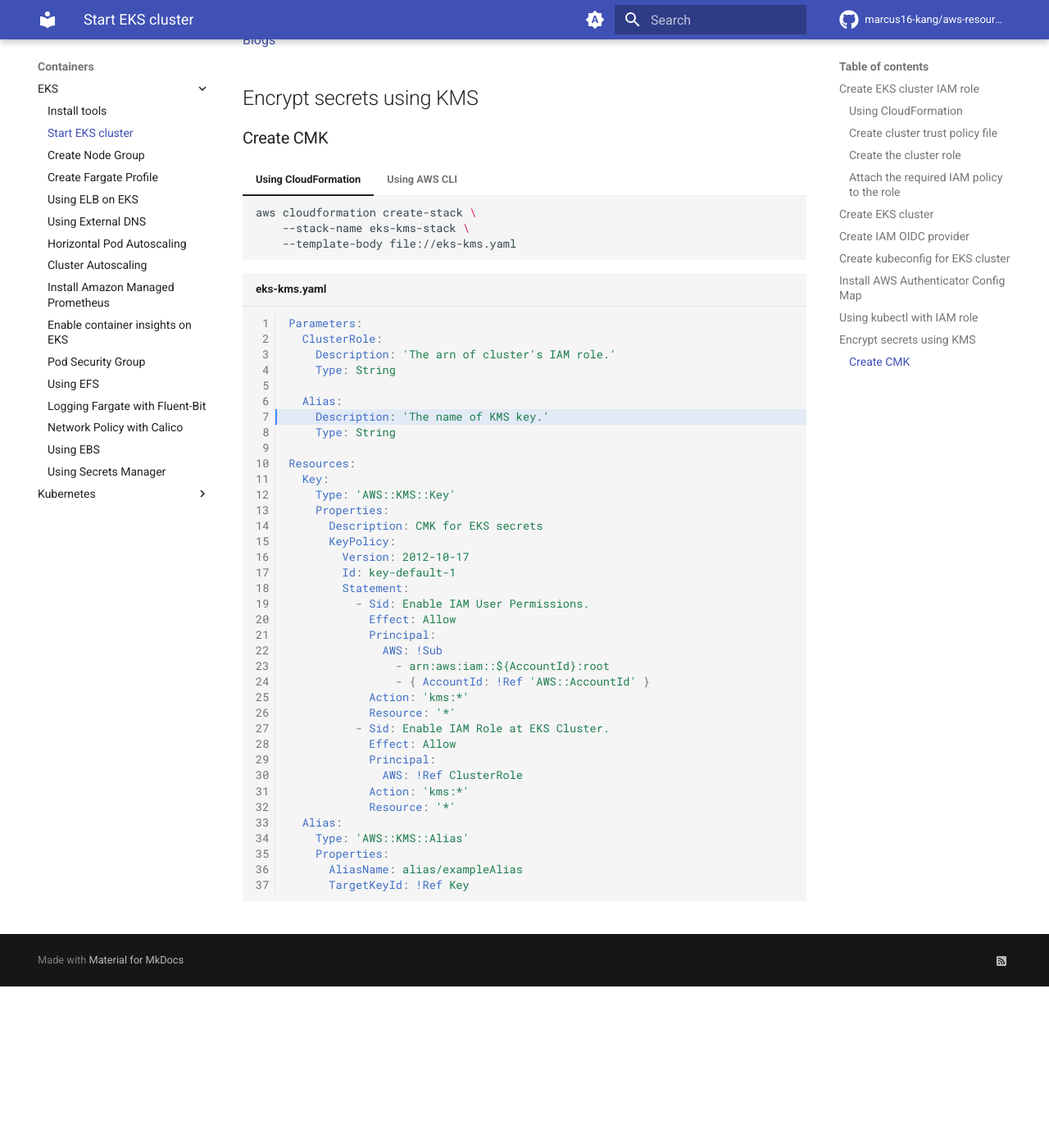
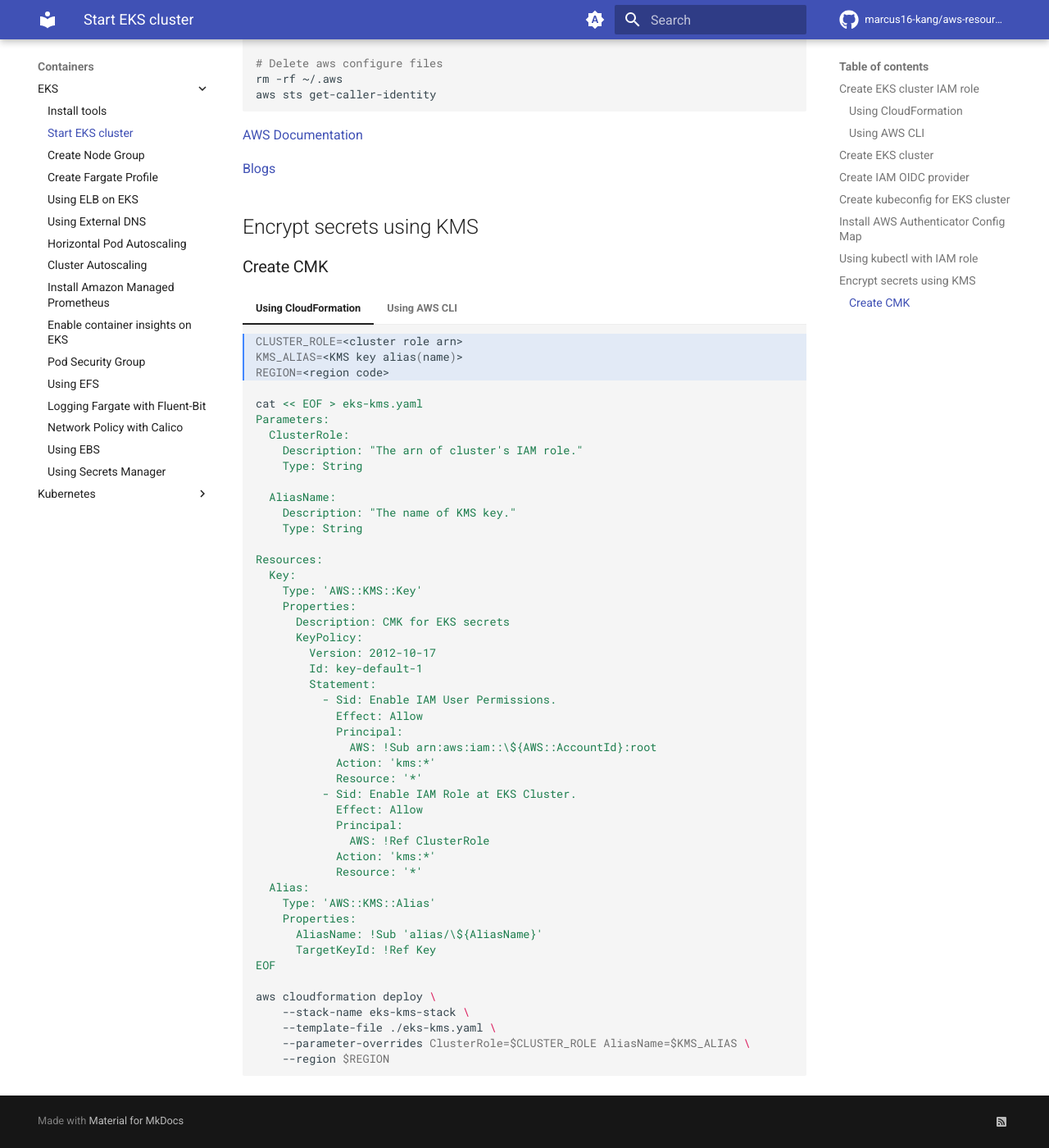
Before and after one commit to dev-sjlee/aws-resources-example, an MkDocs documentation site: the page built from docs/Containers/EKS/02-start-eks-cluster.md, in a window 1280 px wide and 1400 px high, scrolled down 3512 px. Shown: the whole window at 82% size. Built offline with MkDocs 1.6.1 and Material for MkDocs 9.7.7, drawn with Linux system fonts in a browser that asks for light colours; comment, search, counter and statistics services are not loaded; before the commit the page ends 4715 px from its top, so only the background shows below that; some of the changed text lies outside the part shown.

Commit message:
Fix eks docs.

````diff
--- a/docs/Containers/EKS/02-start-eks-cluster.md
+++ b/docs/Containers/EKS/02-start-eks-cluster.md
@@ -6,9 +6,10 @@
 
 ### Using CloudFormation
 
-``` shell hl_lines="1 2"
+``` shell hl_lines="1 2 3"
 EKS_CLUSTER_ROLE_STACK_NAME=<stack name>
 EKS_CLUSTER_ROLE_NAME=<role name>
+REGION=<region code>
 
 cat << EOF > cluster-role-cfn.yaml
 AWSTemplateFormatVersion: "2010-09-09"
@@ -39,16 +40,25 @@
     Value: !GetAtt EKSClusterRole.Arn
 EOF
 
-aws cloudformation create-stack \
+# Deploy stack
+aws cloudformation deploy \
+    --template-file ./cluster-role-cfn.yaml \
     --stack-name $EKS_CLUSTER_ROLE_STACK_NAME \
-    --template-body file://cluster-role-cfn.yaml \
     --capabilities CAPABILITY_NAMED_IAM \
-    --parameters ParameterKey=RoleName,ParameterValue=$EKS_CLUSTER_ROLE_NAME
-aws cloudformation wait stack-create-complete --stack-name $EKS_CLUSTER_ROLE_STACK_NAME
-aws cloudformation describe-stacks --stack-name $EKS_CLUSTER_ROLE_STACK_NAME --query "Stacks[0].Outputs[0].OutputValue" --output text
+    --parameter-overrides RoleName=$EKS_CLUSTER_ROLE_NAME \
+    --region $REGION
+
+# Get IAM role arn
+aws cloudformation describe-stacks \
+    --stack-name $EKS_CLUSTER_ROLE_STACK_NAME \
+    --query "Stacks[0].Outputs[0].OutputValue" \
+    --output text \
+    --region $REGION
 ```
 
-### Create cluster trust policy file
+### Using AWS CLI
+
+**Create cluster trust policy file**
 
 === "JSON file"
     ``` json title="cluster-trust-policy.json" linenums="1"
@@ -84,7 +94,7 @@
     EOF
     ```
 
-### Create the cluster role
+**Create the cluster role**
 
 ``` shell hl_lines="2"
 aws iam create-role \
@@ -100,7 +110,7 @@
     --tags Key=project,Value=project-name Key=hello,Value=world
     ```
 
-### Attach the required IAM policy to the role
+**Attach the required IAM policy to the role**
 
 ``` shell hl_lines="3"
 aws iam attach-role-policy \
@@ -118,7 +128,7 @@
 <summary>Using eksctl</summary>
 <div markdown="1">
 
-You can see <code>cluster.yaml</code> in <a href="/aws-resources-example/Containers/Kubernetes/10-cluster/" target="_blank">here</a>.
+You can see <code>cluster.yaml</code> in <a href="/aws-resources-example/Containers/Kubernetes/11-cluster/" target="_blank">here</a>.
 
 ``` shell
 eksctl create cluster -f cluster.yaml
@@ -132,7 +142,7 @@
 ``` shell hl_lines="2 3"
 eksctl utils associate-iam-oidc-provider \
     --cluster <cluster name> \
-    --region <region> \
+    --region <region code> \
     --approve
 ```
 
@@ -140,10 +150,10 @@
 
 ## Create `kubeconfig` for EKS cluster
 
-``` shell
+``` shell hl_lines="2 3"
 aws eks update-kubeconfig \
     --name <cluster name> \
-    --region <region>
+    --region <region code>
 ```
 
 !!! note
@@ -199,20 +209,19 @@
 ### Create CMK
 
 === "Using CloudFormation"
-    ``` shell
-    aws cloudformation create-stack \
-        --stack-name eks-kms-stack \
-        --template-body file://eks-kms.yaml
-    ```
+    ``` shell hl_lines="1 2 3"
+    CLUSTER_ROLE=<cluster role arn>
+    KMS_ALIAS=<KMS key alias(name)>
+    REGION=<region code>
 
-    ``` yaml title="eks-kms.yaml" linenums="1" hl_lines="7"
+    cat << EOF > eks-kms.yaml
     Parameters:
       ClusterRole:
-        Description: 'The arn of cluster's IAM role.'
+        Description: "The arn of cluster's IAM role."
         Type: String
 
-      Alias:
-        Description: 'The name of KMS key.'
+      AliasName:
+        Description: "The name of KMS key."
         Type: String
 
     Resources:
@@ -227,9 +236,7 @@
               - Sid: Enable IAM User Permissions.
                 Effect: Allow
                 Principal:
-                  AWS: !Sub
-                    - arn:aws:iam::${AccountId}:root
-                    - { AccountId: !Ref 'AWS::AccountId' }
+                  AWS: !Sub arn:aws:iam::\${AWS::AccountId}:root
                 Action: 'kms:*'
                 Resource: '*'
               - Sid: Enable IAM Role at EKS Cluster.
@@ -241,8 +248,15 @@
       Alias:
         Type: 'AWS::KMS::Alias'
         Properties:
-          AliasName: alias/exampleAlias
+          AliasName: !Sub 'alias/\${AliasName}'
           TargetKeyId: !Ref Key
+    EOF
+
+    aws cloudformation deploy \
+        --stack-name eks-kms-stack \
+        --template-file ./eks-kms.yaml \
+        --parameter-overrides ClusterRole=$CLUSTER_ROLE AliasName=$KMS_ALIAS \
+        --region $REGION
     ```
 
 === "Using AWS CLI"
````
Also changed, not shown: docs/Containers/EKS/01-install-tools.md (+16 -10 lines), docs/Containers/EKS/03-create-node-group.md (+32 -17 lines), docs/Containers/EKS/08-cluster-autoscaling.md (+55 -58 lines), docs/Containers/Kubernetes/11-cluster.md (+4 -1 lines).
